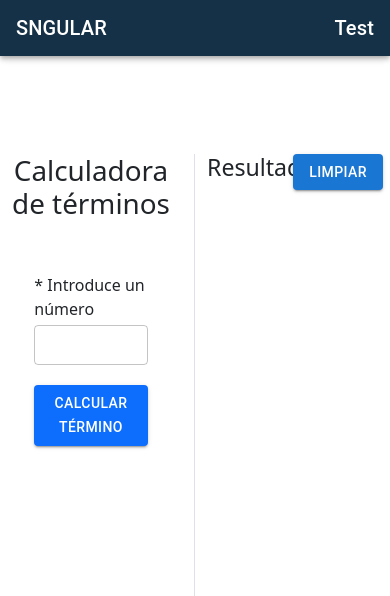
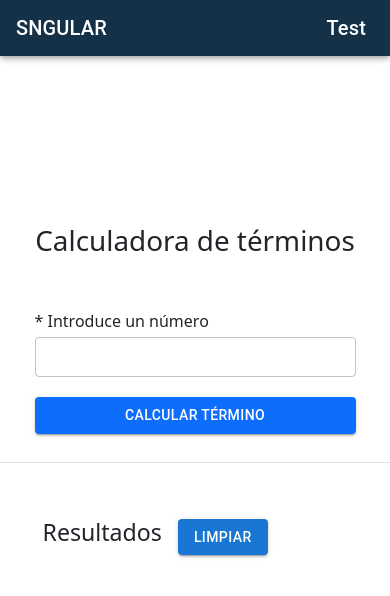
Before and after one commit to AngelMond/sngular_test, a React (Vite) app: page / in a window 390 px wide. Shown: the top 596 px of the page. Built offline with nearby package versions, Linux system fonts and the light colour scheme.

Commit message:
Se agregan detalles de diseño y presentación. Se saca el contexto al nivel de src

```diff
--- a/src/App.jsx
+++ b/src/App.jsx
@@ -1,8 +1,8 @@
 import React, { useState } from 'react'
 import { Header } from './UI/components/Header'
 import { UserForm } from './pages/UserForm'
-import { ContextProvider } from './pages/context/Context';
 import { ShowResult } from './pages/ShowResult';
+import { ContextProvider } from './context/PageContext';
 
 export const App = () => {
 
@@ -10,11 +10,11 @@
     <>
       <ContextProvider>
         <Header />
-        <div className='row margin-top-220'>
-          <div className="col-6 border-end">
+        <div className='row justify-content-center margin-top-220'>
+          <div className="col-12 col-sm-10 col-md-10 col-lg-6 border-custom py-4">
             <UserForm />
           </div>
-          <div className="col-6">
+          <div className="col-10 col-sm-9 col-md-7 col-lg-6 mt-5 mt-lg-0">
             <ShowResult />
           </div>
         </div>
--- a/src/UI/components/Header.jsx
+++ b/src/UI/components/Header.jsx
@@ -4,12 +4,10 @@
 import Box from '@mui/material/Box';
 import Toolbar from '@mui/material/Toolbar';
 import Typography from '@mui/material/Typography';
-import { useUserContext } from '../../pages/context/Context';
+import { usePageContext } from '../../context/PageContext';
 
 
 export const Header = () => {
-
-    const { result } = useUserContext();
 
     return (
         <>
@@ -20,12 +18,7 @@
                             <Typography variant="h6" component="div" sx={{ flexGrow: 1 }}>
                                 SNGULAR
                             </Typography>
-                            {result &&
-                                <Typography variant="h6" component="div" sx={{ flexGrow: 1 }}>
-                                    {result}
-                                </Typography>
-                            }
-                            <Typography variant="h6" component="div" >
+                            <Typography className='me-2' variant="h6" component="div" >
                                 Test
                             </Typography>
                         </Toolbar>
--- a/src/components/Inputs/InputTextFieldOutlined.jsx
+++ b/src/components/Inputs/InputTextFieldOutlined.jsx
@@ -21,6 +21,7 @@
                     id="inputTextFieldOutlined"
                     variant="outlined"
                     fullWidth
+                    type="number"
                     value={inputValue}
                     onChange={handleInputChange}
                     size="small"
--- a/src/pages/context/Context.jsx
+++ b/src/context/PageContext.jsx
@@ -3,22 +3,20 @@
 
 const Context = createContext();
 
-import Serie from '../../helpers/Classes/Serie';
+import Serie from '../helpers/Classes/Serie';
 
 export const ContextProvider = ({ children }) => {
 
+    // Estado para obtener el valor que usuario ingresa por input
+    const [inputValue, setInputValue] = useState('');
 
-
-    // Estado almacena el resultado de la logica
+    // Resultados
     const [result, setResult] = useState(null);
+    const [resultHistory, setResultHistory] = useState([]);
 
     // Estado para mostrar al usuario que se esta cargando o ejecutando la logica para devolver un resultado
     const [loading, setLoading] = useState(false);
 
-    // Estado para obtener el valor que usuario ingresa por input
-    const [inputValue, setInputValue] = useState('');
-
-    const [arrayResults, setArrResults] = useState([]);
 
     const handleSubmit = (e) => {
         e.preventDefault()
@@ -38,7 +36,7 @@
             result: result
         }
 
-        setArrResults([...arrayResults, obj ])
+        setResultHistory([...resultHistory, obj ])
 
         setResult(result)
         setLoading(false);
@@ -56,8 +54,8 @@
                 inputValue,
                 result,
                 setResult,
-                arrayResults,
-                setArrResults
+                resultHistory,
+                setResultHistory
             }}>
                 {children}
             </Context.Provider>
@@ -69,6 +67,6 @@
 *  Desde aqui importamos los metodos de nuestro contexto, donde se puede desestructurar desde el componente
 *  donde se vayan a utilizar
  */
-export const useUserContext = () => {
+export const usePageContext = () => {
     return useContext(Context);
 }
--- a/src/pages/ShowResult.jsx
+++ b/src/pages/ShowResult.jsx
@@ -1,58 +1,58 @@
 import React from 'react'
 
 // Contexto
-import { useUserContext } from './context/Context';
+import { usePageContext } from '../context/PageContext';
+
 import { Box, Button } from '@mui/material';
 
 
 // Componente que muestra el resultado
 export const ShowResult = () => {
 
-    const { result, arrayResults, setArrResults, setResult } = useUserContext();
+    const { result, resultHistory, setResultHistory, setResult } = usePageContext();
 
 
     const handleCleanHistory = () => {
-        setArrResults([]);
+        setResultHistory([]);
         setResult(null);
     }
 
     return (
         <>
-            <div className="row">
-                <h3 className='col-5'>Resultados</h3>
-                <div className="col-6">
+            <div className="d-flex">
+                <div className='m-2'>
+                    <h3 className=''>Resultados</h3>
+                </div>
+                <div className="m-2">
                     <Box sx={{ position: 'relative' }}>
                         <Button
                             className=""
                             variant="contained"
                             type="button"
                             onClick={handleCleanHistory}
-                        // disabled={loading}
                         >
                             Limpiar
                         </Button>
-
                     </Box>
                 </div>
             </div>
 
-            {arrayResults &&
-                <Box sx={{ position: 'relative', height: 500, overflowY: 'auto' }}>
-                    {
-                        arrayResults.map((el, ix) => {
-                            return (
-                                <>
-                                    <div className="row justify-content-start ">
-                                        <div className=''>
-                                            <span className='ms-2'>El término {el.input} de la serie es: {el.result}</span>
-                                        </div>
-                                    </div >
-                                </>
-                            )
-                        })
-                    }
-                </Box>
-            }
+            {resultHistory && (
+                <>
+                    <Box sx={{ position: 'relative', height: 500, overflowY: 'auto', overflowX: 'hidden' }}>
+                        <div className="row justify-content-center">
+                            {resultHistory.map((el, ix) => {
+                                return (
+                                    <div key={ix} className=''>
+                                        <span className='ms-2 font-custom text-secondary'>El término {el.input} de la serie es: {el.result}</span>
+                                    </div>
+                                );
+                            })}
+                        </div>
+                    </Box>
+                </>
+            )}
+
         </>
     )
 }
--- a/src/pages/UserForm.jsx
+++ b/src/pages/UserForm.jsx
@@ -5,14 +5,14 @@
 import { SendButton } from '../components/buttons/SendButton';
 
 // Context
-import { useUserContext } from './context/Context';
+import { usePageContext } from '../context/PageContext';
 
 // Formualrio para que usuario ingrese un numero
 export const UserForm = () => {
 
 
     // Funcion de context para ejecutar logica usando el input del usuario y el metodo de la clase Serie
-    const { handleSubmit, loading, inputValue, setInputValue } = useUserContext();
+    const { handleSubmit, loading, inputValue, setInputValue } = usePageContext();
 
 
     return (
@@ -20,10 +20,9 @@
             <main className=''>
                 <section>
                     <h1 className='text-center mb-5'>Calculadora de términos</h1>
-
                     <form onSubmit={handleSubmit}>
                         <div className='row justify-content-center'>
-                            <div className='col-8'>
+                            <div className='col-10 col-sm-10 col-md-8 col-lg-8'>
                                 <InputTextFieldOutlined setInputValue={setInputValue} inputValue={inputValue} isRequired={true} textLabel={"Introduce un número"} />
                                 <SendButton
                                     loading={loading}
--- a/src/styles/index.css
+++ b/src/styles/index.css
@@ -11,6 +11,8 @@
   text-rendering: optimizeLegibility;
   -webkit-font-smoothing: antialiased;
   -moz-osx-font-smoothing: grayscale;
+
+  --color-border: #dde1e6;
 }
 
 a {
@@ -82,5 +84,46 @@
 
 
 .margin-top-220{
-  margin-top: 220px;
+  margin-top: 200px !important;
 }
+
+
+.font-custom{
+  font-size: 18px;
+}
+
+
+.border-custom {
+  border-right: 1px solid var(--color-border);
+}
+
+@media (max-width: 576px  ) {
+  .border-custom {
+    border-right: none;
+    border-bottom: 1px solid var(--color-border);
+  }
+  .font-custom{
+    font-size: 11px !important;
+  }
+}
+
+@media (max-width: 768px  ) {
+  .border-custom {
+    border-right: none;
+    border-bottom: 1px solid var(--color-border);
+  }
+
+  .font-custom{
+    font-size: 12px !important;
+  }
+}
+
+@media (max-width: 992px  ) {
+  .border-custom {
+    border-right: none;
+    border-bottom: 1px solid var(--color-border);
+  }
+  .font-custom{
+    font-size: 16px;
+  }
+}
```
